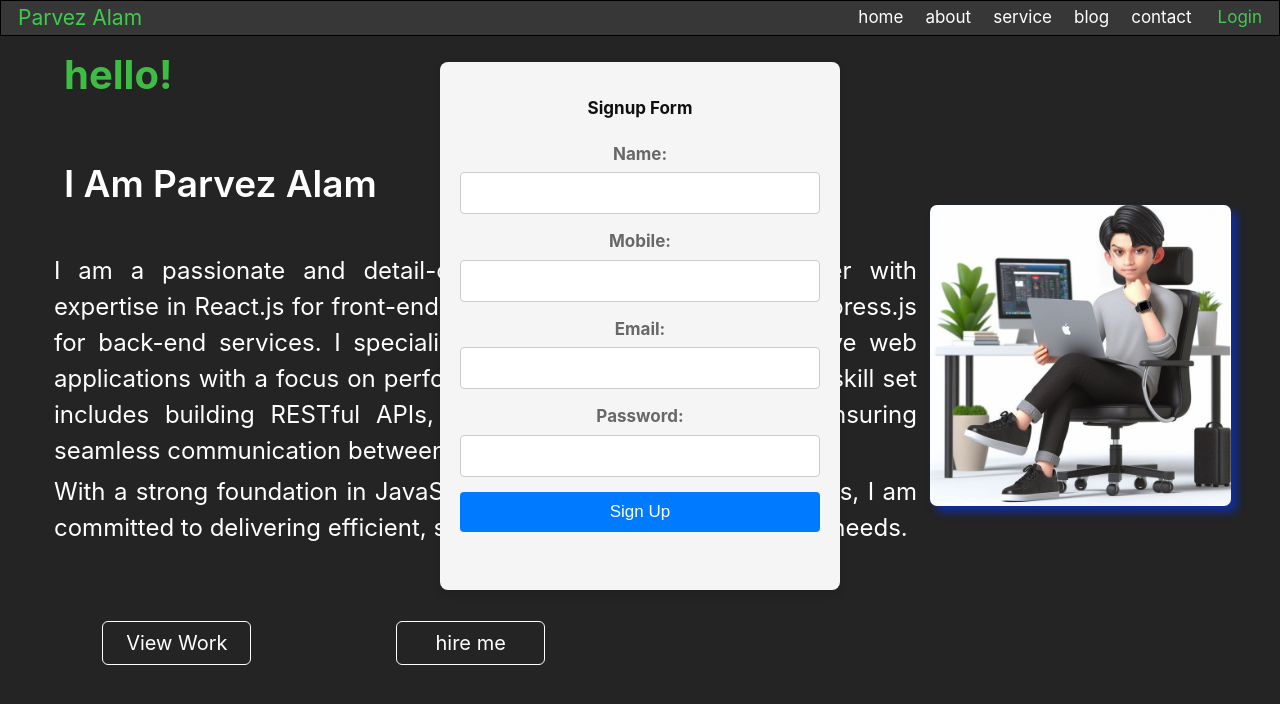
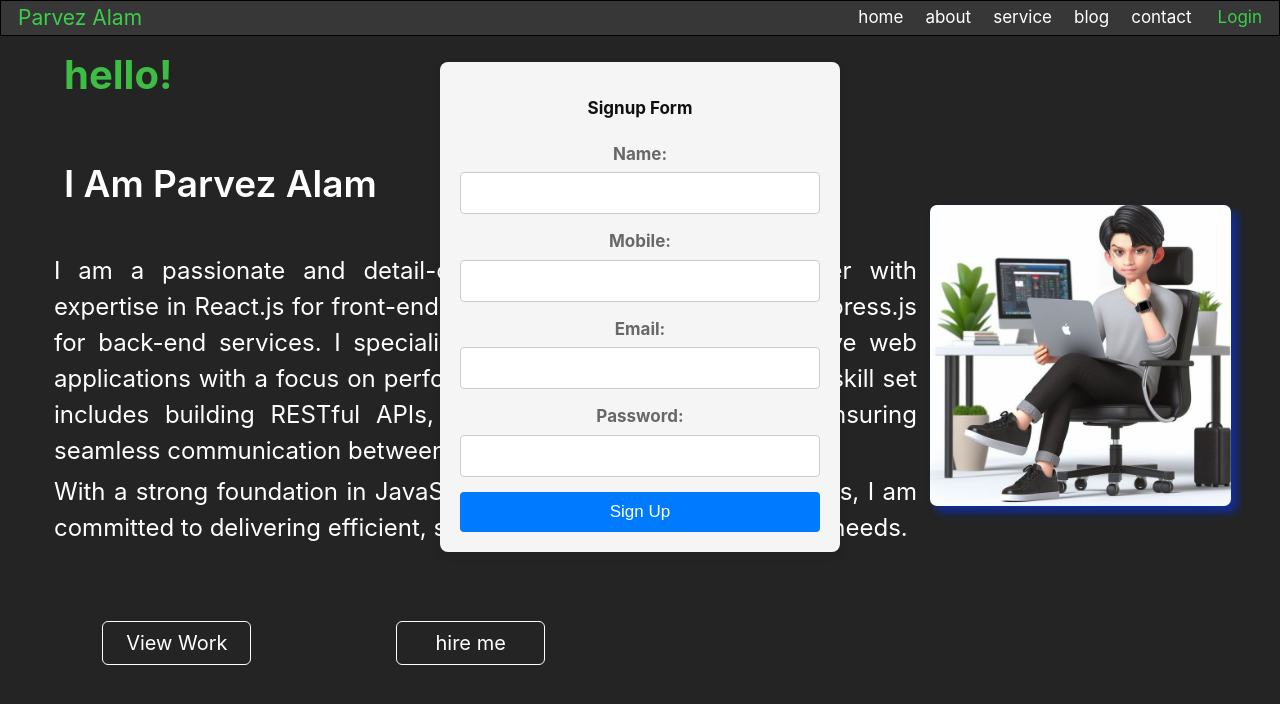
Before and after one commit to parvezpl/HeliusTime0.1, a React (Vite) app in the folder frontend/: page /signup in a window 1280 px wide. Shown: the top 704 px of the page. Built offline with nearby package versions, Linux system fonts and the light colour scheme.

Commit message:
singup form size

```diff
--- a/frontend/src/componnents/singup/SignupForm.css
+++ b/frontend/src/componnents/singup/SignupForm.css
@@ -8,7 +8,7 @@
     box-shadow: 0 4px 8px rgba(0, 0, 0, 0.1);
     position: absolute;
     inset: 0;
-    height: 66%;
+    height: fit-content;
     top: 62px;
   }
 
```
